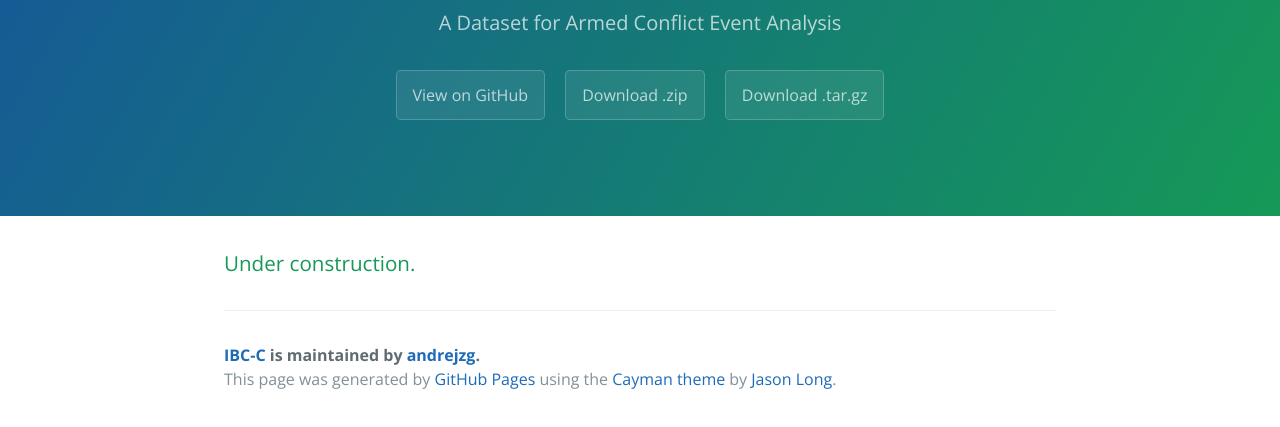
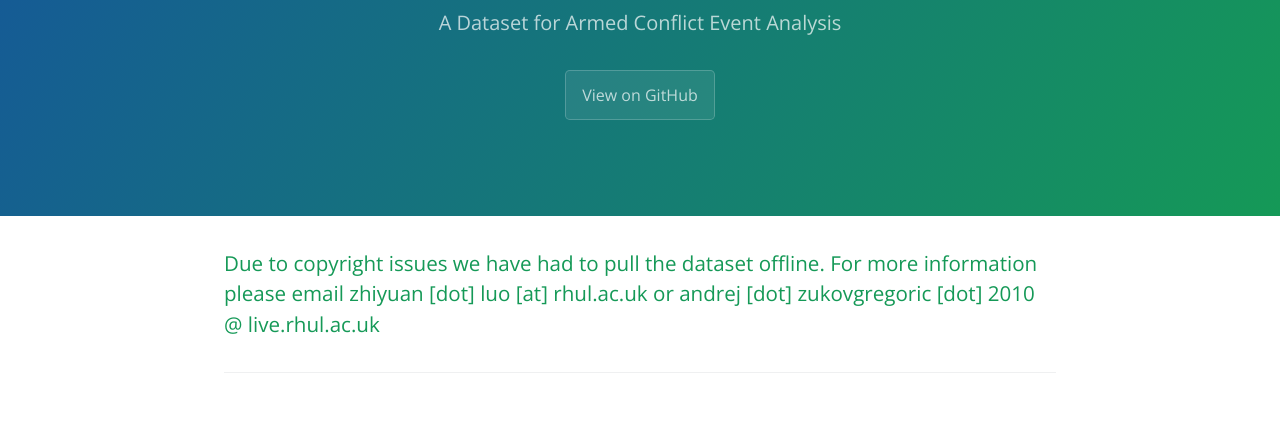
Before and after one commit to andrejzg/ibcc, a plain HTML site: page index.html in a window 1280 px wide. Shown: the part 167-594 px from the top of the page. Drawn offline with nearby package versions, Linux system fonts and the light colour scheme.

Commit message:
Added new page

```diff
--- a/index.html
+++ b/index.html
@@ -14,19 +14,15 @@
       <h1 class="project-name">IBC-C</h1>
       <h2 class="project-tagline">A Dataset for Armed Conflict Event Analysis</h2>
       <a href="https://github.com/andrejzg/ibcc" class="btn">View on GitHub</a>
-      <a href="https://github.com/andrejzg/ibcc/zipball/master" class="btn">Download .zip</a>
-      <a href="https://github.com/andrejzg/ibcc/tarball/master" class="btn">Download .tar.gz</a>
     </section>
 
     <section class="main-content">
       <h3>
-<a id="under-construction" class="anchor" href="#under-construction" aria-hidden="true"><span aria-hidden="true" class="octicon octicon-link"></span></a>Under construction.</h3>
+<a id="under-construction" class="anchor" href="#under-construction" aria-hidden="true"><span aria-hidden="true" class="octicon octicon-link"></span></a>Due to copyright issues we have had to pull the dataset offline. For more information please email zhiyuan [dot] luo [at] rhul.ac.uk or andrej [dot] zukovgregoric [dot] 2010 @ live.rhul.ac.uk</h3>
 
       <footer class="site-footer">
-        <span class="site-footer-owner"><a href="https://github.com/andrejzg/ibcc">IBC-C</a> is maintained by <a href="https://github.com/andrejzg">andrejzg</a>.</span>
 
-        <span class="site-footer-credits">This page was generated by <a href="https://pages.github.com">GitHub Pages</a> using the <a href="https://github.com/jasonlong/cayman-theme">Cayman theme</a> by <a href="https://twitter.com/jasonlong">Jason Long</a>.</span>
-      </footer>
+        </footer>
 
     </section>
 
```
